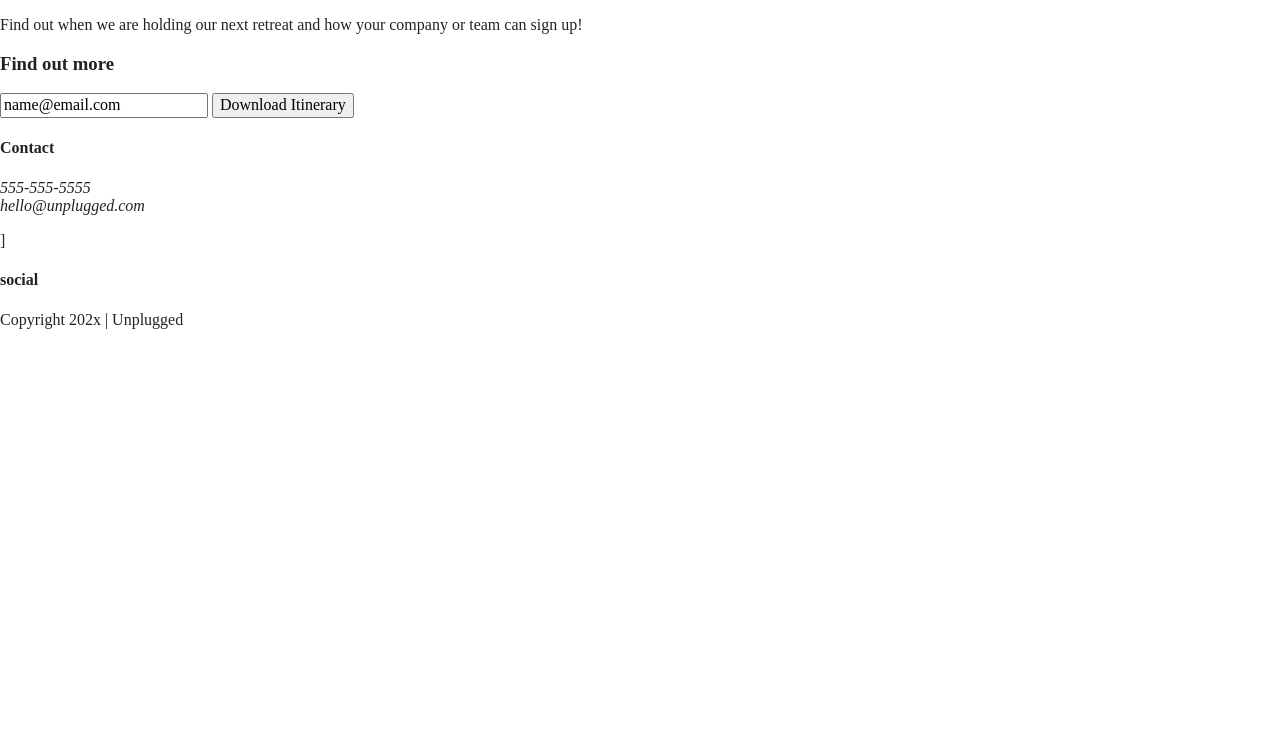
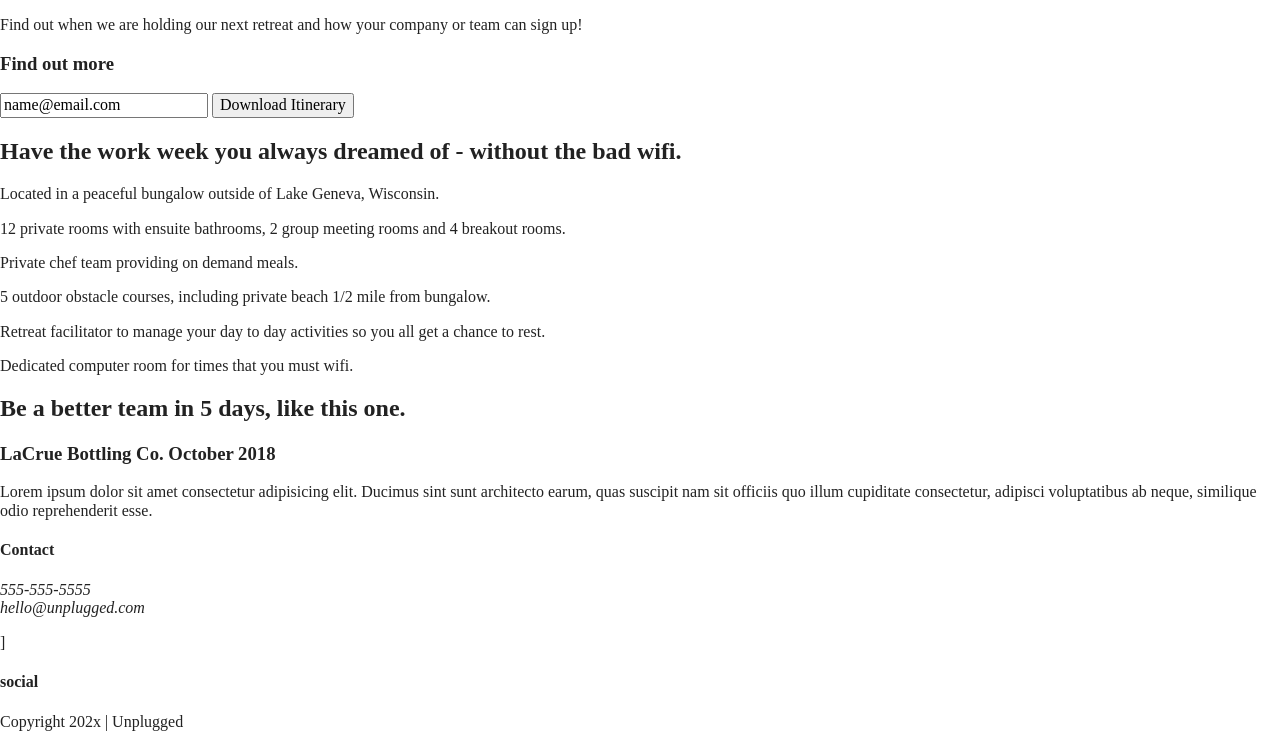
Before and after one commit to kirstyhenderson/unplugged-site, a website built with Parcel: page index.html in a window 1280 px wide. Shown: the part 175-922 px from the top of the page. Before the commit the page ends 800 px from the top, so only its background shows below. Built offline with nearby package versions, Linux system fonts and the light colour scheme.

Commit message:
All content added to homepage

```diff
--- a/index.html
+++ b/index.html
@@ -65,6 +65,67 @@
           </div>
         </div>
       </aside>
+      <section class="features">
+        <div class="content-wrapper">
+          <!--Add Features content here-->
+          <h2>
+            Have the work week you always dreamed of - without the bad wifi.
+          </h2>
+          <article class="features-items">
+            <p class="fontawesome-icon"></p>
+            <p class="features-item-description">
+              Located in a peaceful bungalow outside of Lake Geneva, Wisconsin.
+            </p>
+          </article>
+          <article class="features-items">
+            <p class="fontawesome-icon"></p>
+            <p class="features-item-description">
+              12 private rooms with ensuite bathrooms, 2 group meeting rooms and
+              4 breakout rooms.
+            </p>
+          </article>
+          <article class="features-items">
+            <p class="fontawesome-icon"></p>
+            <p class="features-item-description">
+              Private chef team providing on demand meals.
+            </p>
+          </article>
+          <article class="features-items">
+            <p class="fontawesome-icon"></p>
+            <p class="features-item-description">
+              5 outdoor obstacle courses, including private beach 1/2 mile from
+              bungalow.
+            </p>
+          </article>
+          <article class="features-items">
+            <p class="fontawesome-icon"></p>
+            <p class="features-item-description">
+              Retreat facilitator to manage your day to day activities so you
+              all get a chance to rest.
+            </p>
+          </article>
+          <article class="features-items">
+            <p class="fontawesome-icon"></p>
+            <p class="features-item-description">
+              Dedicated computer room for times that you must wifi.
+            </p>
+          </article>
+        </div>
+      </section>
+      <section class="reviews">
+        <div class="content-wrapper">
+          <h2>Be a better team in 5 days, like this one.</h2>
+          <article>
+            <h3>LaCrue Bottling Co. October 2018</h3>
+            <p>
+              Lorem ipsum dolor sit amet consectetur adipisicing elit. Ducimus
+              sint sunt architecto earum, quas suscipit nam sit officiis quo
+              illum cupiditate consectetur, adipisci voluptatibus ab neque,
+              similique odio reprehenderit esse.
+            </p>
+          </article>
+        </div>
+      </section>
     </main>
 
     <footer>
```
